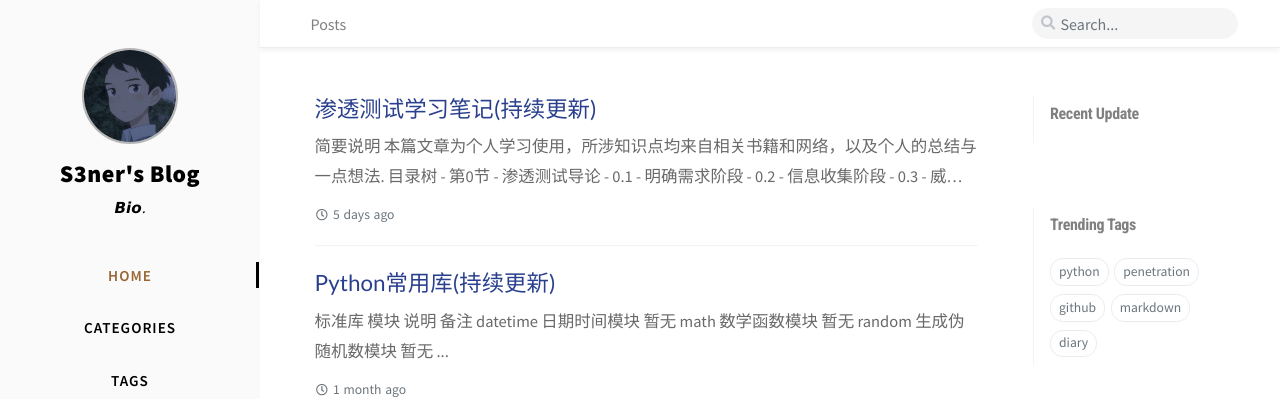
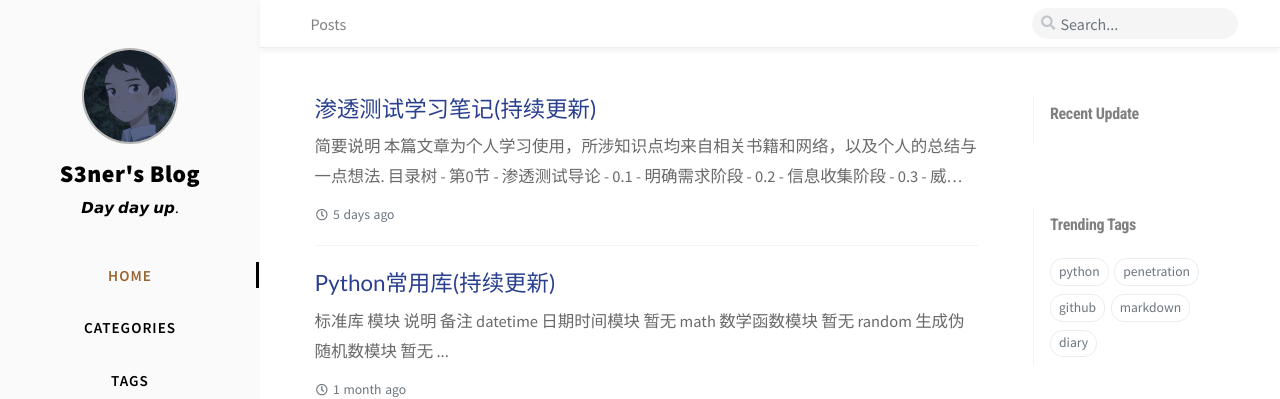
Before and after one commit to devisitem/legacy-blog, a Jekyll site: the page built from index.html, in a window 1280 px wide. Shown: the top 399 px of the page. Built offline with Jekyll 4.4.1, drawn with Linux system fonts in a browser that asks for light colours; nearby versions of some CDN libraries; the list of posts is cut into pages by our own code; comment, search, counter and statistics services are not loaded.

Commit message:
Update _config.yml

```diff
--- a/_config.yml
+++ b/_config.yml
@@ -10,7 +10,7 @@
 
 title: S3ner's Blog                         # the main title
 
-tagline: 𝘽𝙞𝙤.  # it will display as the sub-title
+tagline: 𝘿𝙖𝙮 𝙙𝙖𝙮 𝙪𝙥.  # it will display as the sub-title
 
 description: >-                        # used by seo meta and the atom feed
   A minimal, portfolio, sidebar,
```
